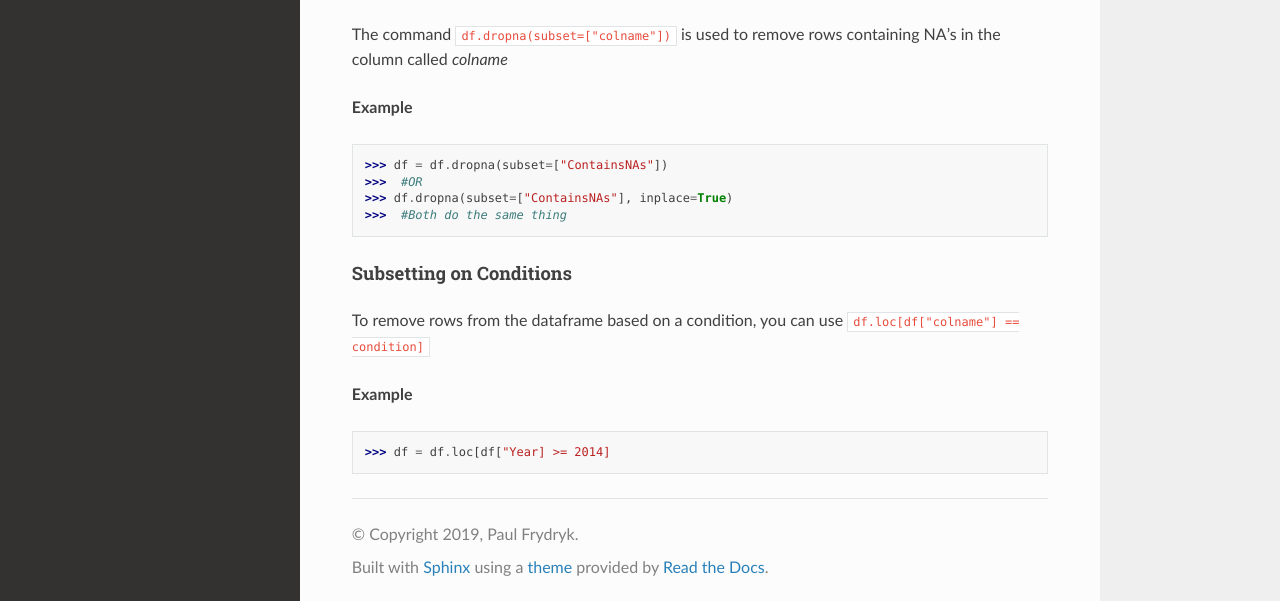
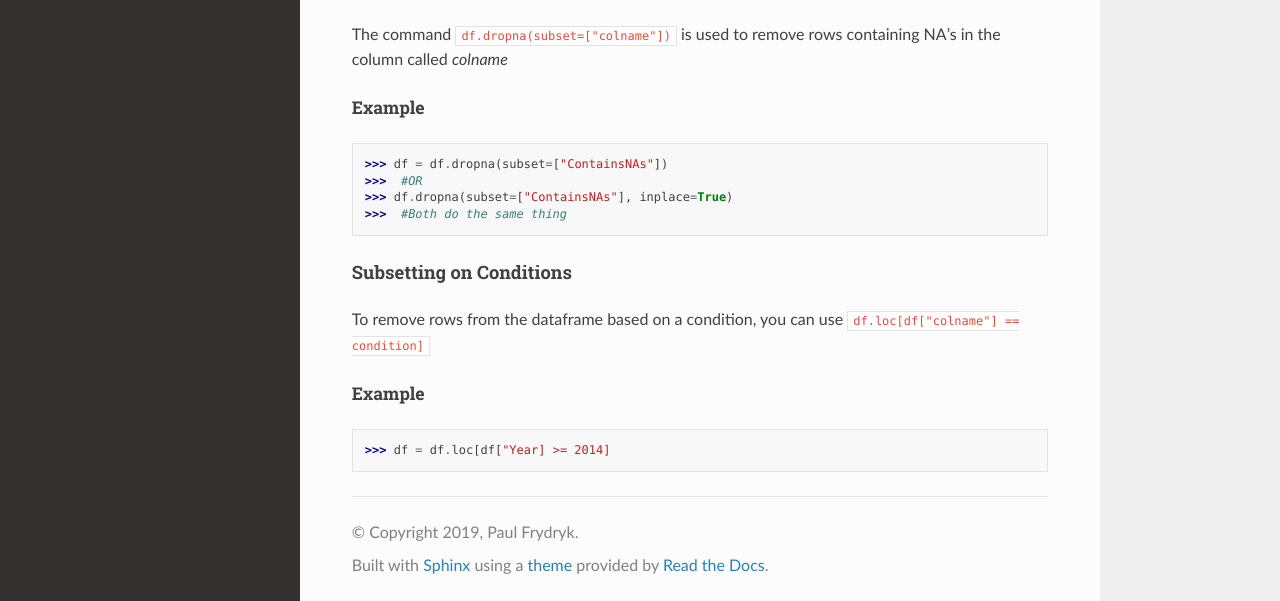
Before and after one commit to paulfryy/Actuarial_Optimization, a Sphinx documentation site: the page built from docs/source/Setup.rst, in a window 1280 px wide and 900 px high, scrolled down 669 px. Shown: the part 296-897 px from the top of the window. Built offline with Sphinx 7.4.7 and the Read the Docs theme 2.0.0, drawn with Linux system fonts in a browser that asks for light colours.

```diff
--- a/docs/source/Setup.rst
+++ b/docs/source/Setup.rst
@@ -1,20 +1,20 @@
 .. _Setup:
 
-
+#####
 Setup
-=====
+#####
 
 This page is to be used as a starting guide, giving explanations of data needed.
 
-
+****
 Data
-####
+****
 
 To start, data needs to be brought into an importable file. The easiest is an excel file through the use of SQL. The column names can vary,
 but certain values must be represented.
 
 Columns
-*******
+=======
 
 Most of the columns can vary, but each dataset will need to contain a certain set of columns.
 
@@ -26,7 +26,7 @@ Most of the columns can vary, but each dataset will need to contain a certain se
 
 
 Cleaning and Filtering
-**********************
+======================
 
 **Note: This example is using the ``pandas`` package for Python to manipulate DataFrames.**
 
@@ -35,12 +35,13 @@ A few useful commands to know for cleaning Pandas DataFrames.
 Assuming a DataFrame named `df`.
 
 Removing NA/Null/NaNs
-^^^^^^^^^^^^^^^^^^^^^
+---------------------
 
 The command ``df.dropna(subset=["colname"])`` is used to remove rows containing NA's in the column called `colname`
 
 
-**Example**
+Example
+"""""""
 
 .. code-block:: python
 
@@ -51,11 +52,12 @@ The command ``df.dropna(subset=["colname"])`` is used to remove rows containing
 
 
 Subsetting on Conditions
-^^^^^^^^^^^^^^^^^^^^^^^^
+------------------------
 
 To remove rows from the dataframe based on a condition, you can use ``df.loc[df["colname"] == condition]``
 
-**Example**
+Example
+"""""""
 
 .. code-block:: python
 
```
